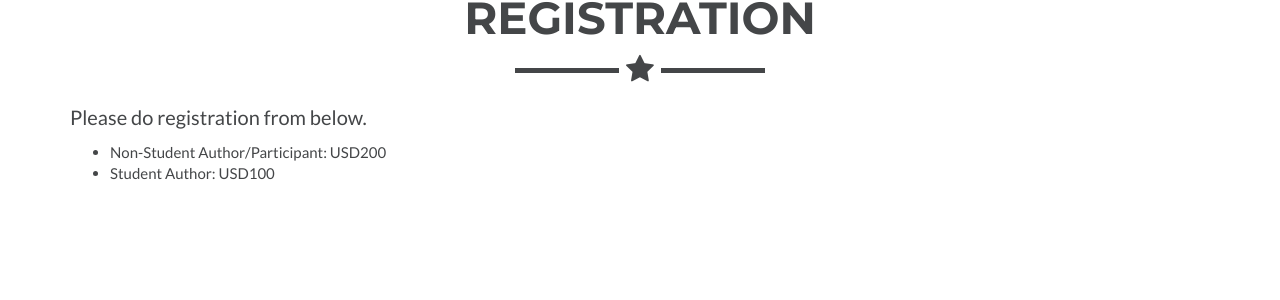
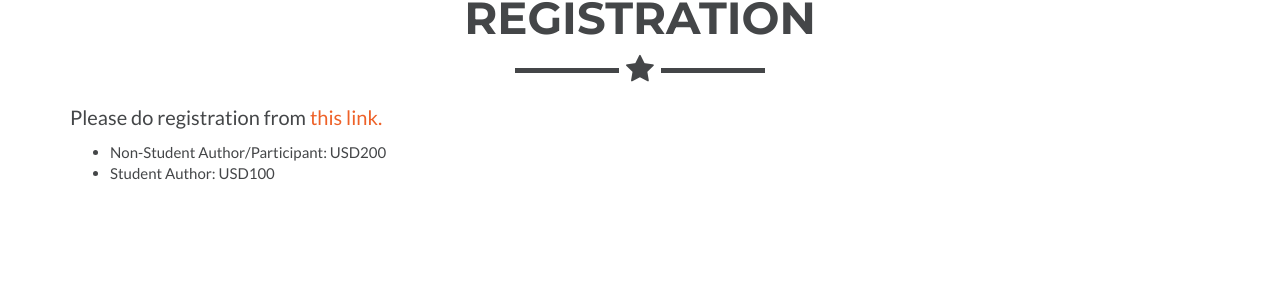
Before and after one commit to abc-research/abc-research.github.io, a Jekyll site: the page built from index.html, in a window 1280 px wide and 900 px high, scrolled down 3199 px. Shown: the part 155-455 px from the top of the window. Built offline with Jekyll 4.4.1, drawn with Linux system fonts in a browser that asks for light colours.

Commit message:
Update registration.html

```diff
--- a/_includes/registration.html
+++ b/_includes/registration.html
@@ -9,7 +9,7 @@
             </div>
             <div class="row">
                 <div class="col-lg-12">
-                  <p>Please do registration from below.</p>
+                  <p>Please do registration from <a href="https://sites.google.com/view/abc2021-reg/home?authuser=0">this link.</a></p>
                   <ul>
                     <li> Non-Student Author/Participant: USD200 </li>
                     <li> Student Author: USD100 </li>
```
